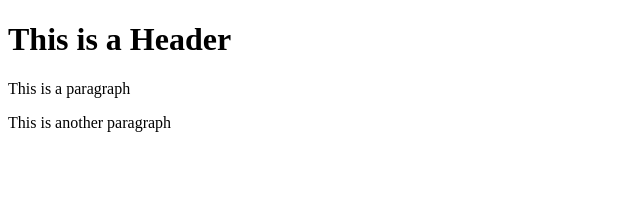
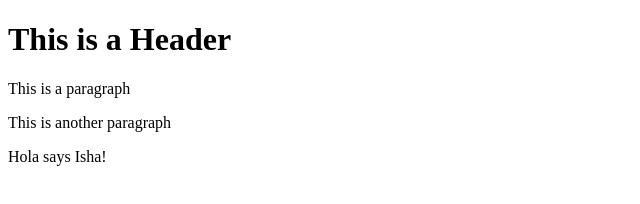
Before and after one commit to Savys/-git-test-, a website: page index.html in a window 1280 px wide. Shown: the whole page, without its empty margins (0-640 px from the left). Drawn offline with Linux system fonts and the light colour scheme.

Commit message:
Using NPM

```diff
--- a/index.html
+++ b/index.html
@@ -4,5 +4,6 @@
       <h1>This is a Header</h1>
       <p>This is a paragraph</p>
       <p>This is another paragraph</p>
+      <p>Hola says Isha!</p>
    </body>
 </html>
```
Also changed, not shown: package.json (added, +23 -0 lines), 2 other files.
